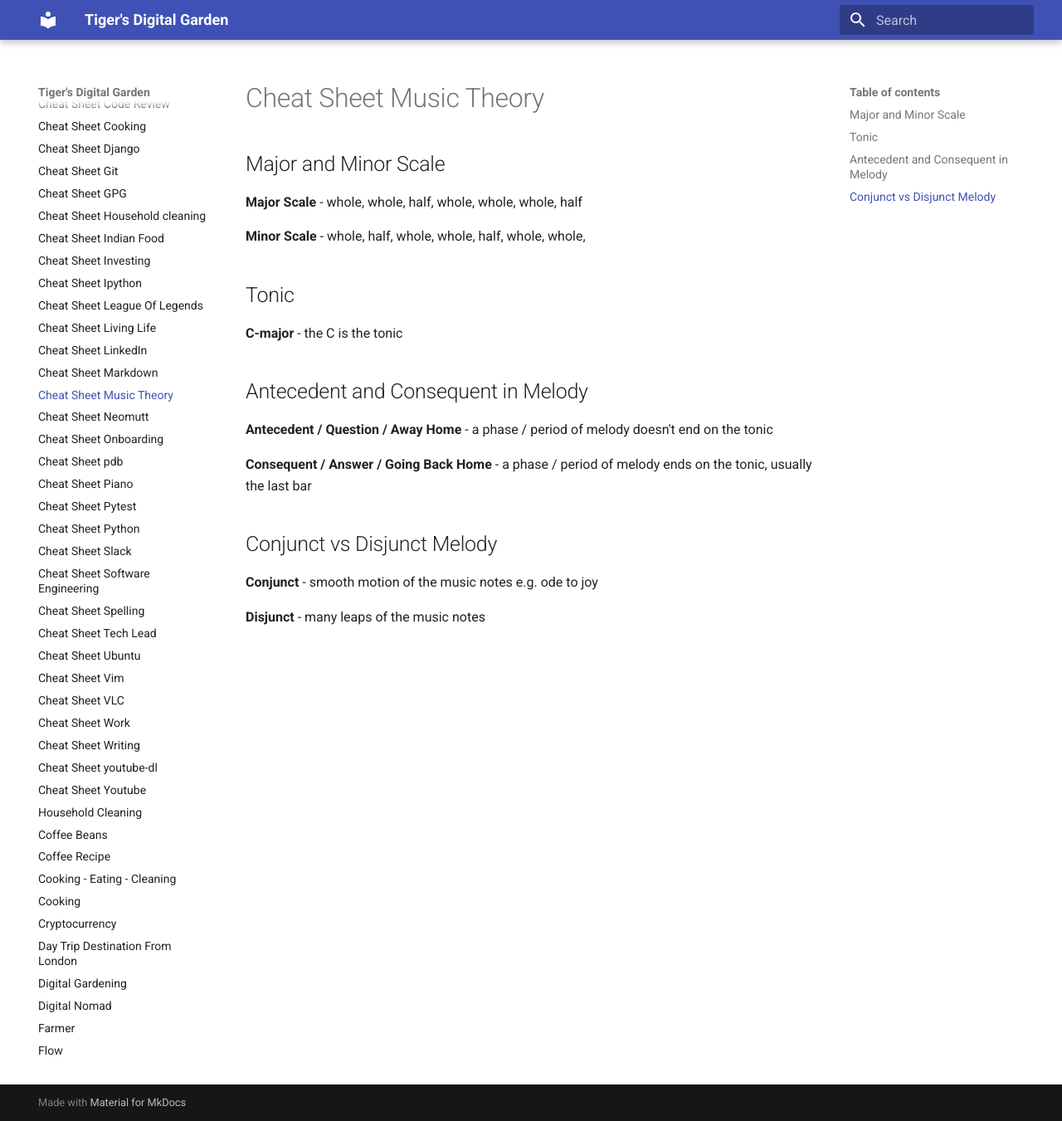
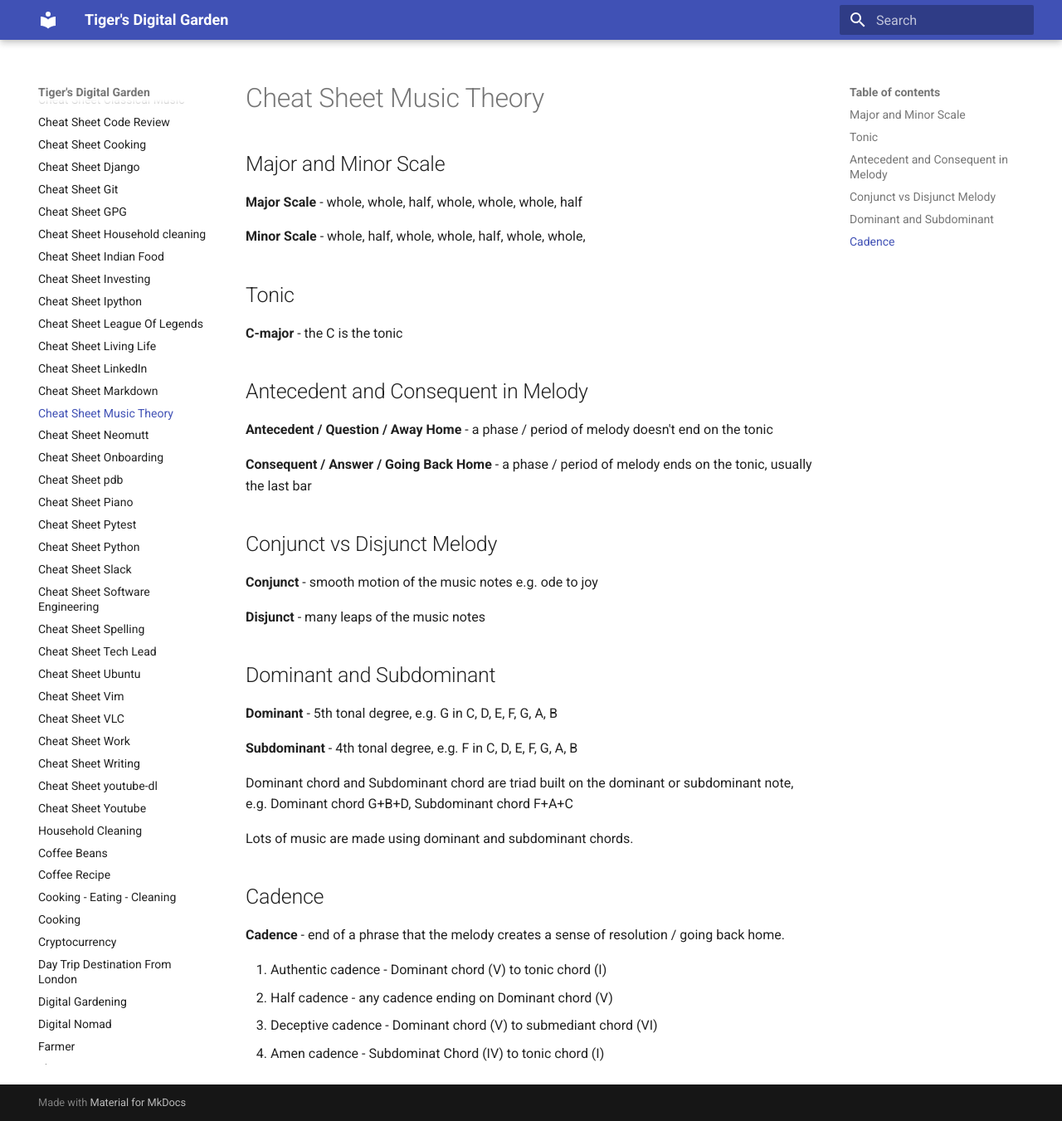
Before and after one commit to ynotstartups/notes, an MkDocs documentation site: the page built from notes/cheat-sheet-music-theory.md, in a window 1280 px wide and 1351 px high. Shown: the whole window at 83% size. Built offline with MkDocs 1.6.1 and Material for MkDocs 9.7.7, drawn with Linux system fonts in a browser that asks for light colours.

Commit message:
add more theories

```diff
--- a/notes/cheat-sheet-music-theory.md
+++ b/notes/cheat-sheet-music-theory.md
@@ -21,3 +21,22 @@
 **Conjunct** - smooth motion of the music notes e.g. ode to joy
 
 **Disjunct** - many leaps of the music notes
+
+## Dominant and Subdominant
+
+**Dominant** - 5th tonal degree, e.g. G in C, D, E, F, G, A, B
+
+**Subdominant** - 4th tonal degree, e.g. F in C, D, E, F, G, A, B
+
+Dominant chord and Subdominant chord are triad built on the dominant or subdominant note, e.g. Dominant chord G+B+D, Subdominant chord F+A+C
+
+Lots of music are made using dominant and subdominant chords.
+
+## Cadence
+
+**Cadence** - end of a phrase that the melody creates a sense of resolution / going back home.
+
+1. Authentic cadence - Dominant chord (V) to tonic chord (I)
+1. Half cadence - any cadence ending on Dominant chord (V)
+1. Deceptive cadence - Dominant chord (V) to  submediant chord (VI)
+1. Amen cadence - Subdominat Chord (IV) to tonic chord (I)
```
